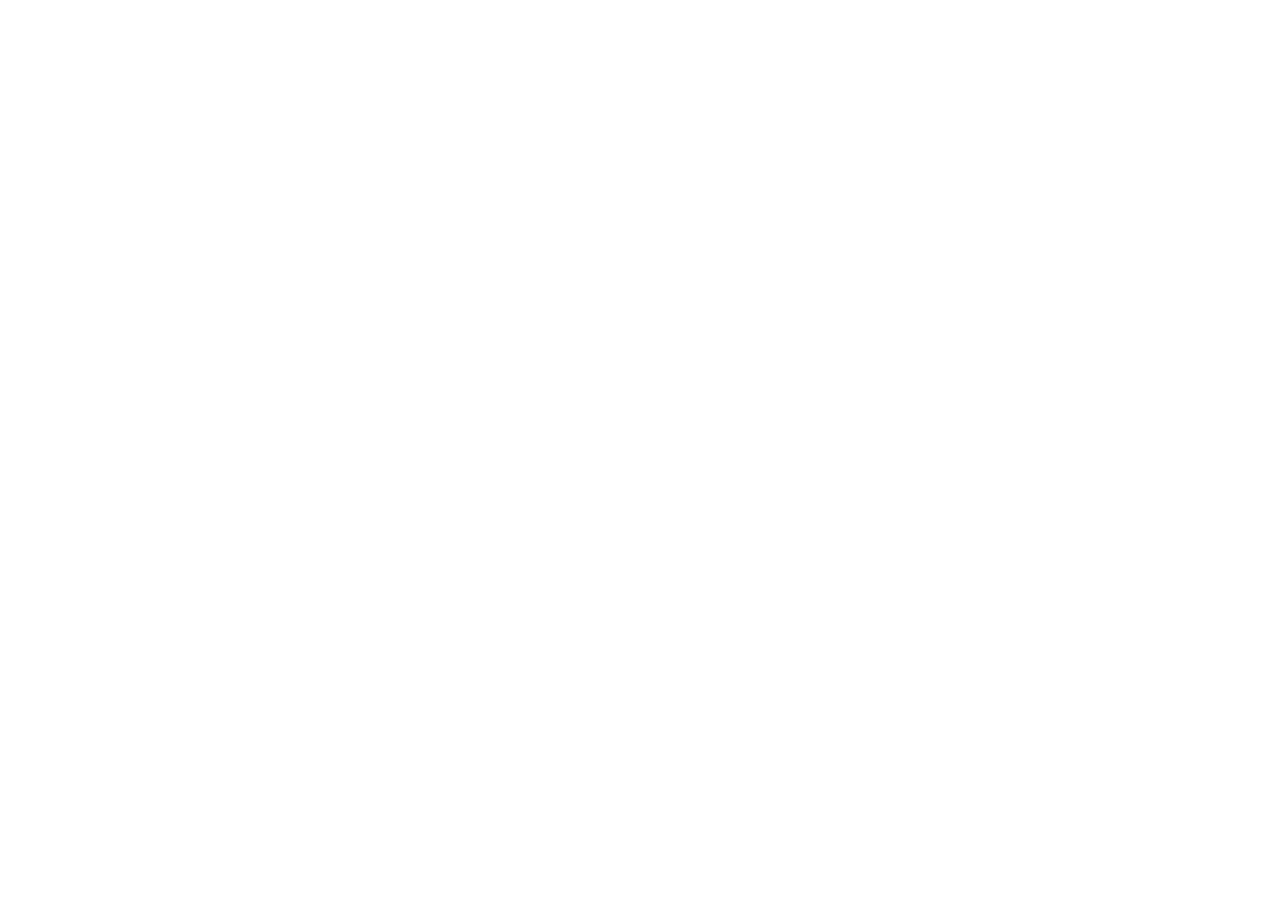
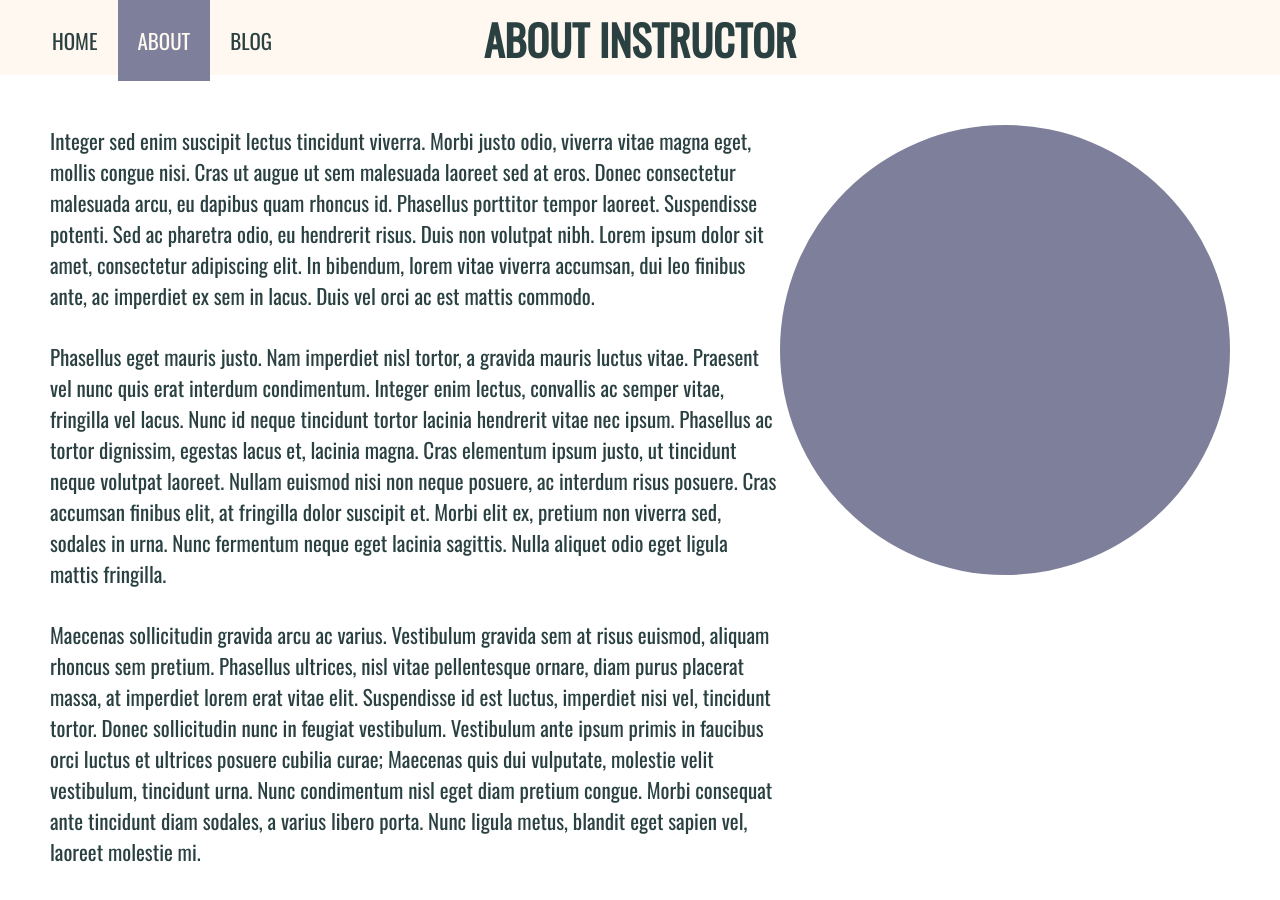
Before and after one commit to odell-instructor/odell-instructor.github.io, a plain HTML site: page about.html in a window 1280 px wide. Before the commit the page ends 800 px from the top, so only its background shows below. Drawn offline with nearby package versions, Linux system fonts and the light colour scheme.

Commit message:
Added about page content; updated navigation

```diff
--- a/about.html
+++ b/about.html
@@ -1,11 +1,33 @@
 <!DOCTYPE html>
 <html lang="en">
-<head>
-    <meta charset="UTF-8">
-    <meta name="viewport" content="width=device-width, initial-scale=1.0">
-    <title>Document</title>
-</head>
-<body>
 
-</body>
+    <head>
+        <meta charset="UTF-8">
+        <meta name="viewport" content="width=device-width, initial-scale=1.0">
+        <link rel="stylesheet" type="text/css" media="screen" href="/css/main.css" />
+        <link href="https://fonts.googleapis.com/css2?family=Oswald&display=swap" rel="stylesheet">
+        <title>About Instructor</title>
+    </head>
+
+    <body>
+        <div class="container">
+            <h1>ABOUT INSTRUCTOR</h1>
+            <div class="nav">
+                <ul class="navigate">
+                    <li><a href="#">HOME</a></li>
+                    <li><a class="current" href="#">ABOUT</a></li>
+                    <li><a href="#">BLOG</a></li>
+                </ul>
+            </div>
+            <div class="container-about-body">
+                <div class="about-info">
+                    <p>Integer sed enim suscipit lectus tincidunt viverra. Morbi justo odio, viverra vitae magna eget, mollis congue nisi. Cras ut augue ut sem malesuada laoreet sed at eros. Donec consectetur malesuada arcu, eu dapibus quam rhoncus id. Phasellus porttitor tempor laoreet. Suspendisse potenti. Sed ac pharetra odio, eu hendrerit risus. Duis non volutpat nibh. Lorem ipsum dolor sit amet, consectetur adipiscing elit. In bibendum, lorem vitae viverra accumsan, dui leo finibus ante, ac imperdiet ex sem in lacus. Duis vel orci ac est mattis commodo.</p>
+                    <p>Phasellus eget mauris justo. Nam imperdiet nisl tortor, a gravida mauris luctus vitae. Praesent vel nunc quis erat interdum condimentum. Integer enim lectus, convallis ac semper vitae, fringilla vel lacus. Nunc id neque tincidunt tortor lacinia hendrerit vitae nec ipsum. Phasellus ac tortor dignissim, egestas lacus et, lacinia magna. Cras elementum ipsum justo, ut tincidunt neque volutpat laoreet. Nullam euismod nisi non neque posuere, ac interdum risus posuere. Cras accumsan finibus elit, at fringilla dolor suscipit et. Morbi elit ex, pretium non viverra sed, sodales in urna. Nunc fermentum neque eget lacinia sagittis. Nulla aliquet odio eget ligula mattis fringilla.</p>
+                    <p>Maecenas sollicitudin gravida arcu ac varius. Vestibulum gravida sem at risus euismod, aliquam rhoncus sem pretium. Phasellus ultrices, nisl vitae pellentesque ornare, diam purus placerat massa, at imperdiet lorem erat vitae elit. Suspendisse id est luctus, imperdiet nisi vel, tincidunt tortor. Donec sollicitudin nunc in feugiat vestibulum. Vestibulum ante ipsum primis in faucibus orci luctus et ultrices posuere cubilia curae; Maecenas quis dui vulputate, molestie velit vestibulum, tincidunt urna. Nunc condimentum nisl eget diam pretium congue. Morbi consequat ante tincidunt diam sodales, a varius libero porta. Nunc ligula metus, blandit eget sapien vel, laoreet molestie mi.</p>
+                </div>
+                <div class="profile-img"></div>
+            </div>
+        </div>
+    </body>
+
 </html>
--- a/css/main.css
+++ b/css/main.css
@@ -169,3 +169,23 @@ body {
     border-radius: 50%;
     border: 10px solid #7E7F9A;
 }
+
+.container-about-body {
+    margin: 50px;
+    display: grid;
+    grid-template-columns: 2fr 1fr;
+}
+
+.container-about-body p {
+    color: #2b4141;
+    margin-bottom: 30px;
+    font-size: 21px;
+}
+
+.profile-img {
+    width: 450px;
+    height: 450px;
+    border-radius: 50%;
+    background-color: #7E7F9A;
+    justify-self: center;
+}
```
Also changed, not shown: index.html (+2 -2 lines).
